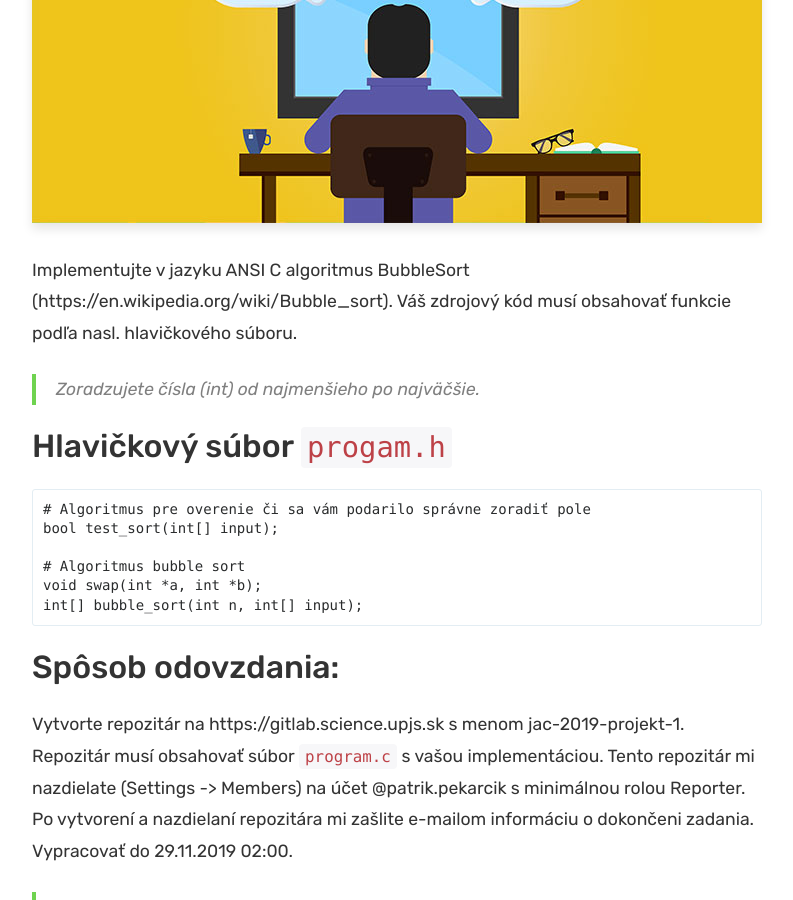
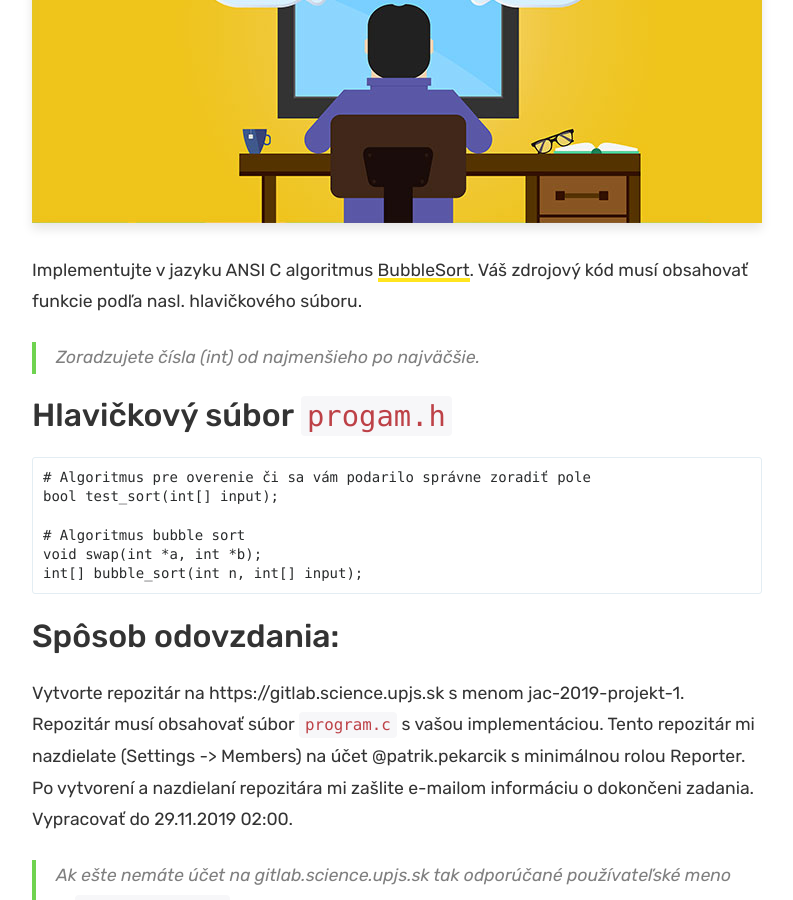
Before and after one commit to ppatrik/ppatrik.github.io, a Jekyll site: the page built from _posts/2019-11-08-JAC-Projekt1.md, in a window 1280 px wide and 900 px high, scrolled down 422 px. Shown: the whole window, without its empty margins (243-1036 px from the left). Built offline with Jekyll 4.4.1, drawn with Linux system fonts in a browser that asks for light colours; comment, search, counter and statistics services are not loaded.

Commit message:
Update 2019-11-08-JAC-Projekt1.md

```diff
--- a/_posts/2019-11-08-JAC-Projekt1.md
+++ b/_posts/2019-11-08-JAC-Projekt1.md
@@ -6,7 +6,7 @@ image: /assets/images/JAC.jpg
 author: ppatrik
 ---
 
-Implementujte v jazyku ANSI C algoritmus BubbleSort (https://en.wikipedia.org/wiki/Bubble_sort). Váš zdrojový kód musí obsahovať funkcie podľa nasl. hlavičkového súboru.
+Implementujte v jazyku ANSI C algoritmus [BubbleSort](https://en.wikipedia.org/wiki/Bubble_sort). Váš zdrojový kód musí obsahovať funkcie podľa nasl. hlavičkového súboru.
 
 > Zoradzujete čísla (int) od najmenšieho po najväčšie.
 
```
